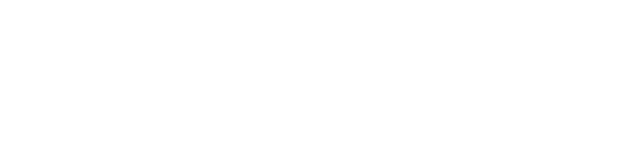
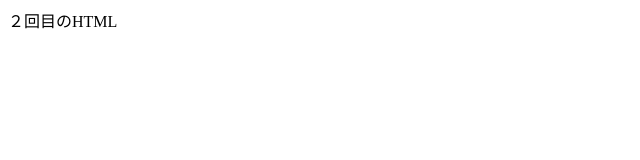
Before and after one commit to sa148/sample, a plain HTML site: page sample.html in a window 1280 px wide. Shown: the whole page, without its empty margins (0-640 px from the left). Drawn offline with Linux system fonts and the light colour scheme.

Commit message:
addcss追加

```diff
--- a/sample.html
+++ b/sample.html
@@ -3,8 +3,10 @@
   <head>
     <meta charset="UTF-8" />
     <title>２回目のHTML</title>
+    <link rel="stylesheet" href="style.css" />
   </head>
 
   <body>
+    ２回目のHTML
   </body>
 </html>
```
Also changed, not shown: style.css (added).
